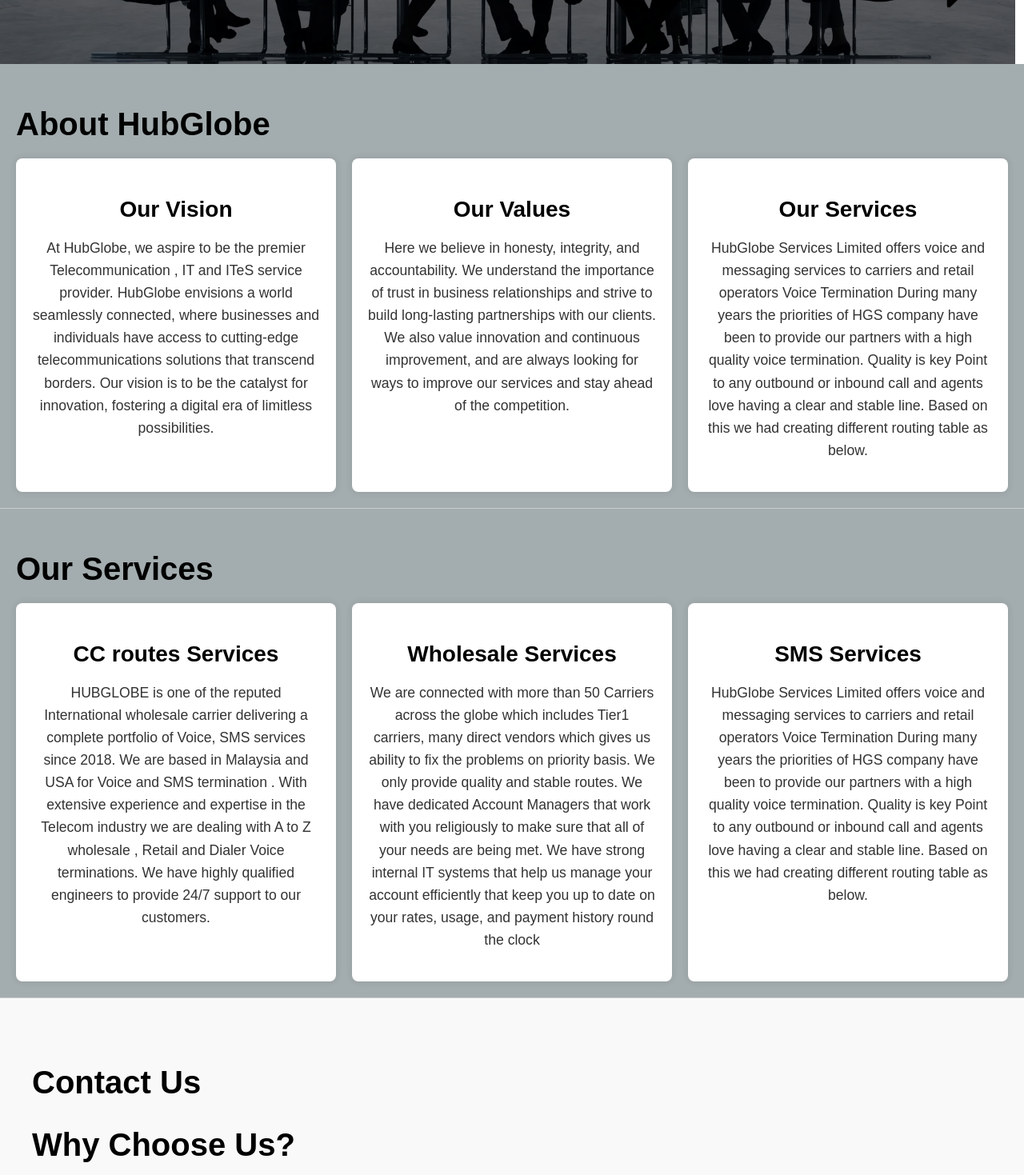
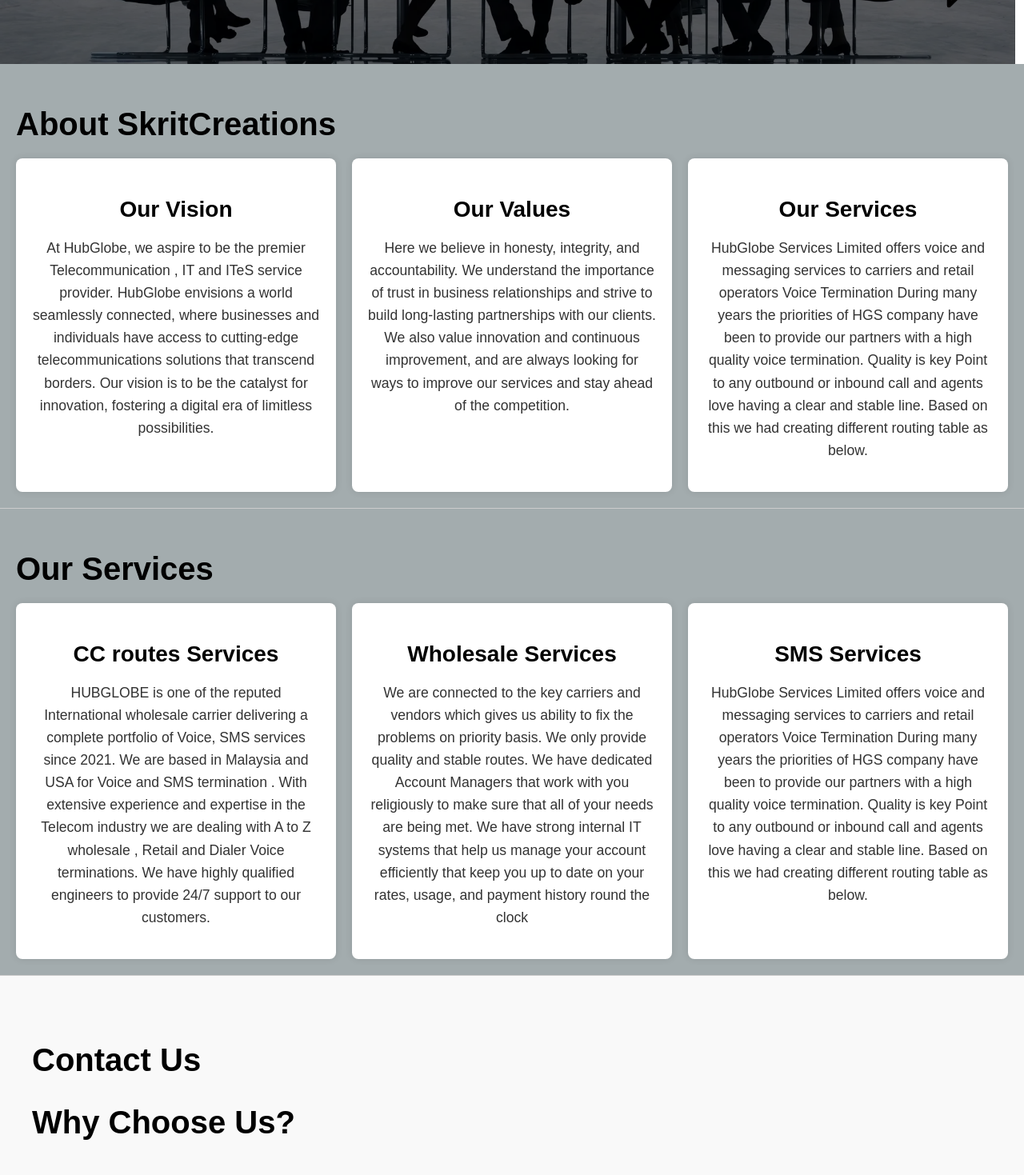
Before and after one commit to Suyash2711/HubGlobe, a React (Create React App) app: page / in a window 1280 px wide. Shown: the part 760-2229 px from the top of the page at 80% size. Built offline with nearby package versions, Linux system fonts and the light colour scheme.

Commit message:
populating web files

```diff
--- a/src/components/About.js
+++ b/src/components/About.js
@@ -5,7 +5,7 @@
     return (
         <section ref={ref} className="about">
             <div className="container">
-                <h2>About HubGlobe</h2>
+                <h2>About SkritCreations</h2>
                 <div className="sections">
                     <div className="section">
                         <h3>Our Vision</h3>
--- a/src/components/Contact.js
+++ b/src/components/Contact.js
@@ -17,8 +17,8 @@
                     </div>
                     <div className="map-container">
                         <iframe
-                            title="Financial Park Labuan"
-                            src="https://www.google.com/maps/embed?pb=!1m18!1m12!1m3!1d3944.3308411916365!2d115.2408797141473!3d5.27600373729968!2m3!1f0!2f0!3f0!3m2!1i1024!2i768!4f13.1!3m3!1m2!1s0x3223bd01e15d58c1%3A0x4f2b2e79e8d7886e!2sFinancial%20Park%20Labuan!5e0!3m2!1sen!2smy!4v1688038212345!5m2!1sen!2smy"
+                            title="Skrit Creations Pte Ltd "
+                            src="https://maps.app.goo.gl/XbzkuxQUX8tnYY3u8"
                             width="100%"
                             height="400"
                             allowFullScreen=""
--- a/src/components/Services.js
+++ b/src/components/Services.js
@@ -8,11 +8,11 @@
                 <div className="sections">
                     <div className="section">
                         <h3>CC routes Services</h3>
-                        <p>HUBGLOBE is one of the reputed International wholesale carrier delivering a complete portfolio of Voice, SMS services since 2018. We are based in Malaysia and USA for Voice and SMS termination . With extensive experience and expertise in the Telecom industry we are dealing with A to Z wholesale , Retail and Dialer Voice terminations. We have highly qualified engineers to provide 24/7 support to our customers.</p>
+                        <p>HUBGLOBE is one of the reputed International wholesale carrier delivering a complete portfolio of Voice, SMS services since 2021. We are based in Malaysia and USA for Voice and SMS termination . With extensive experience and expertise in the Telecom industry we are dealing with A to Z wholesale , Retail and Dialer Voice terminations. We have highly qualified engineers to provide 24/7 support to our customers.</p>
                     </div>
                     <div className="section">
                         <h3>Wholesale Services</h3>
-                        <p>We are connected with more than 50 Carriers across the globe which includes Tier1 carriers, many direct vendors which gives us ability to fix the problems on priority basis. We only provide quality and stable routes. We have dedicated Account Managers that work with you religiously to make sure that all of your needs are being met. We have strong internal IT systems that help us manage your account efficiently that keep you up to date on your rates, usage, and payment history round the clock </p>
+                        <p>We are connected to the key carriers and vendors which gives us ability to fix the problems on priority basis. We only provide quality and stable routes. We have dedicated Account Managers that work with you religiously to make sure that all of your needs are being met. We have strong internal IT systems that help us manage your account efficiently that keep you up to date on your rates, usage, and payment history round the clock </p>
                     </div>
                     <div className="section">
                         <h3>SMS Services</h3>
```
